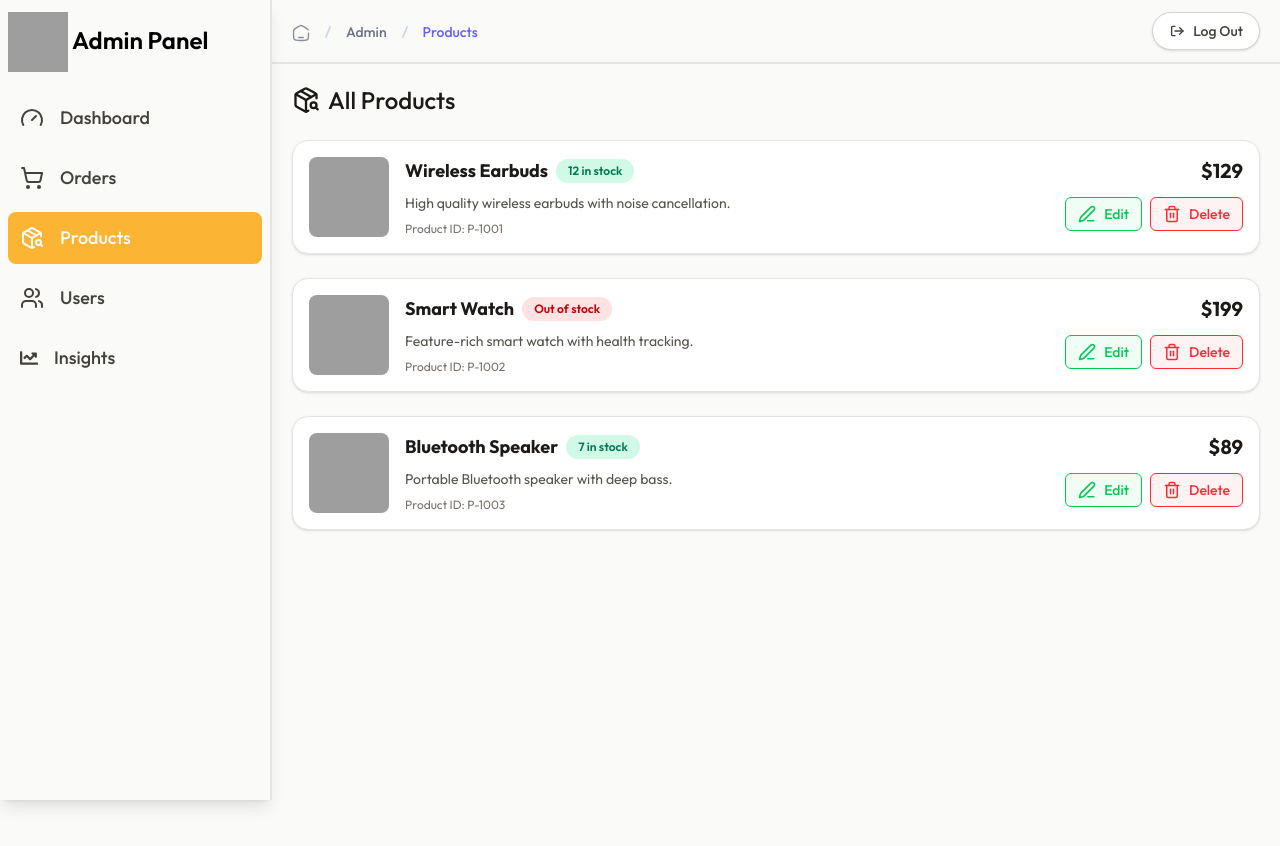
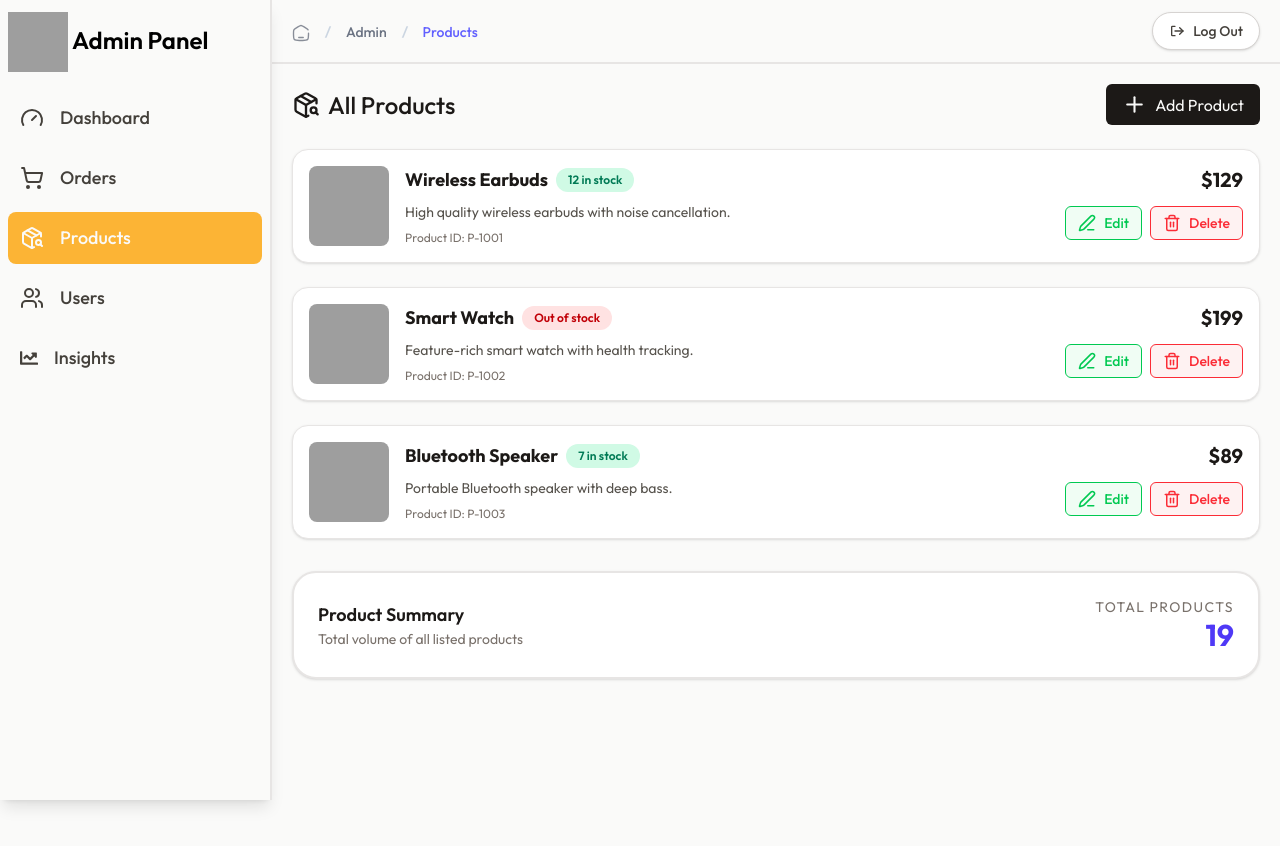
Before and after one commit to HaqueJunaid/EShop, a React (Vite) app in the folder client/: page /admin/products in a window 1280 px wide. Shown: the top 846 px of the page. Built offline with nearby package versions, Linux system fonts and the light colour scheme; grey boxes are pictures that could not be loaded.

Commit message:
Enhance Admin UI: Add product button and improve layout for Orders and Products summary

```diff
--- a/client/src/components/Admin/Sidebar.tsx
+++ b/client/src/components/Admin/Sidebar.tsx
@@ -46,7 +46,7 @@ const Sidebar = ({isOpen, setIsOpen}: {isOpen: boolean, setIsOpen: () => void})
             </div>
             <div className="mt-5">
                 {adminLinks.map((item, index) => (
-                    <Link to={item.link} key={index} className={`rounded-lg flex items-center  gap-2 px-3 py-3 mb-2 text-lg font-medium transition ${pathname === item.link ? 'bg-[#FCB435] text-stone-50 hover:bg-[#FCB435]/90 ' : 'text-stone-700 hover:bg-stone-200'}`}>
+                    <Link onClick={setIsOpen} to={item.link} key={index} className={`rounded-lg flex items-center  gap-2 px-3 py-3 mb-2 text-lg font-medium transition ${pathname === item.link ? 'bg-[#FCB435] text-stone-50 hover:bg-[#FCB435]/90 ' : 'text-stone-700 hover:bg-stone-200'}`}>
                         <span className="mr-2">{item.icon}</span>
                         {item.label}
                     </Link>
--- a/client/src/pages/Admin/Orders.tsx
+++ b/client/src/pages/Admin/Orders.tsx
@@ -239,10 +239,10 @@ const Orders = () => {
 
       <div className="mt-8 shadow-sm rounded-3xl border-2 border-stone-200 bg-white p-6 flex flex-col md:flex-row items-center justify-between gap-4">
         <div>
-          <h3 className="text-lg font-semibold text-stone-900">Order Summary</h3>
-          <p className="text-sm text-stone-500">Total volume of all listed orders</p>
+          <h3 className="text-lg font-semibold text-stone-900 text-center md:text-left">Order Summary</h3>
+          <p className="text-sm text-stone-500 text-center md:text-left">Total volume of all listed orders</p>
         </div>
-        <div className="text-right">
+        <div className="text-center md:text-right">
           <p className="text-sm uppercase tracking-widest text-stone-500">Total Revenue</p>
           <p className="text-3xl font-bold text-indigo-600">
             ${orders.reduce((acc, order) => acc + calcTotal(order.items), 0).toLocaleString()}
--- a/client/src/pages/Admin/Products.tsx
+++ b/client/src/pages/Admin/Products.tsx
@@ -1,4 +1,4 @@
-import { Edit3, PackageSearch, Trash2 } from "lucide-react";
+import { Edit3, PackageSearch, Plus, Trash2 } from "lucide-react";
 import { useState } from "react";
 
 // Demo product type
@@ -43,9 +43,12 @@ const Products = () => {
 
   return (
     <div className="p-5 w-full min-h-screen">
-      <div className="flex items-center justify-start gap-2 text-stone-900 mb-6">
-        <PackageSearch size={28} />
-        <h1 className="text-2xl font-medium">All Products</h1>
+      <div className="flex flex-col md:flex-row md:items-center justify-between gap-2 mb-6">
+        <div className="flex items-center justify-start gap-2 text-stone-900 mb-2 md:mb-0">
+          <PackageSearch size={28} />
+          <h1 className="text-2xl font-medium">All Products</h1>
+        </div>
+        <button className="flex items-center justify-center gap-2 px-4 py-2 bg-stone-900 text-stone-50 rounded-md hover:scale-95 transition-all duration-300 ease-in-out cursor-pointer"><Plus size={25} /> Add Product</button>
       </div>
       <ul className="space-y-6">
         {products.map((product) => (
@@ -82,6 +85,18 @@ const Products = () => {
           </li>
         ))}
       </ul>
+      <div className="mt-8 shadow-sm rounded-3xl border-2 border-stone-200 bg-white p-6 flex flex-col md:flex-row items-center justify-between gap-4">
+        <div>
+          <h3 className="text-lg font-semibold text-stone-900 text-center md:text-left">Product Summary</h3>
+          <p className="text-sm text-stone-500 text-center md:text-left">Total volume of all listed products</p>
+        </div>
+        <div className="text-center md:text-right">
+          <p className="text-sm uppercase tracking-widest text-stone-500">Total Products</p>
+          <p className="text-3xl font-bold text-indigo-600">
+            {products.reduce((total, product) => total + product.quantity, 0)}
+          </p>
+        </div>
+      </div>
     </div>
   );
 };
```
